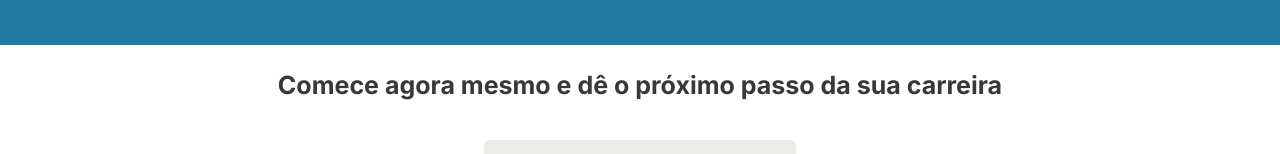
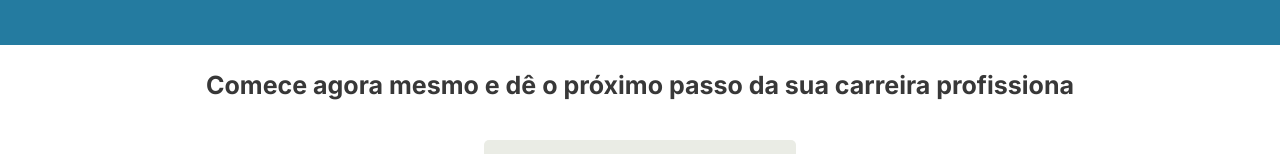
Before and after one commit to ronmths/projeto-landing-page, a plain HTML site: page index.html in a window 1280 px wide. Shown: the part 1311-1465 px from the top of the page. Drawn offline with Linux system fonts and the light colour scheme.

Commit message:
alteracao no html

```diff
--- a/index.html
+++ b/index.html
@@ -58,7 +58,7 @@
 
      <!--FORMULÁRIO-->
      <div id="formulario">
-            <h1 id="titulo-formulario">Comece agora mesmo e dê o próximo passo da sua carreira</h1>
+            <h1 id="titulo-formulario">Comece agora mesmo e dê o próximo passo da sua carreira profissiona</h1>
             <form action="https://api.sheetmonkey.io/form/isC3b7MibmXtt9XuiT1f6u" method="POST">
                 <input type="text" placeholder="Nome" name="Name" required><br>
                 <input type="email" placeholder="Email" name="Email" required><br>
```
